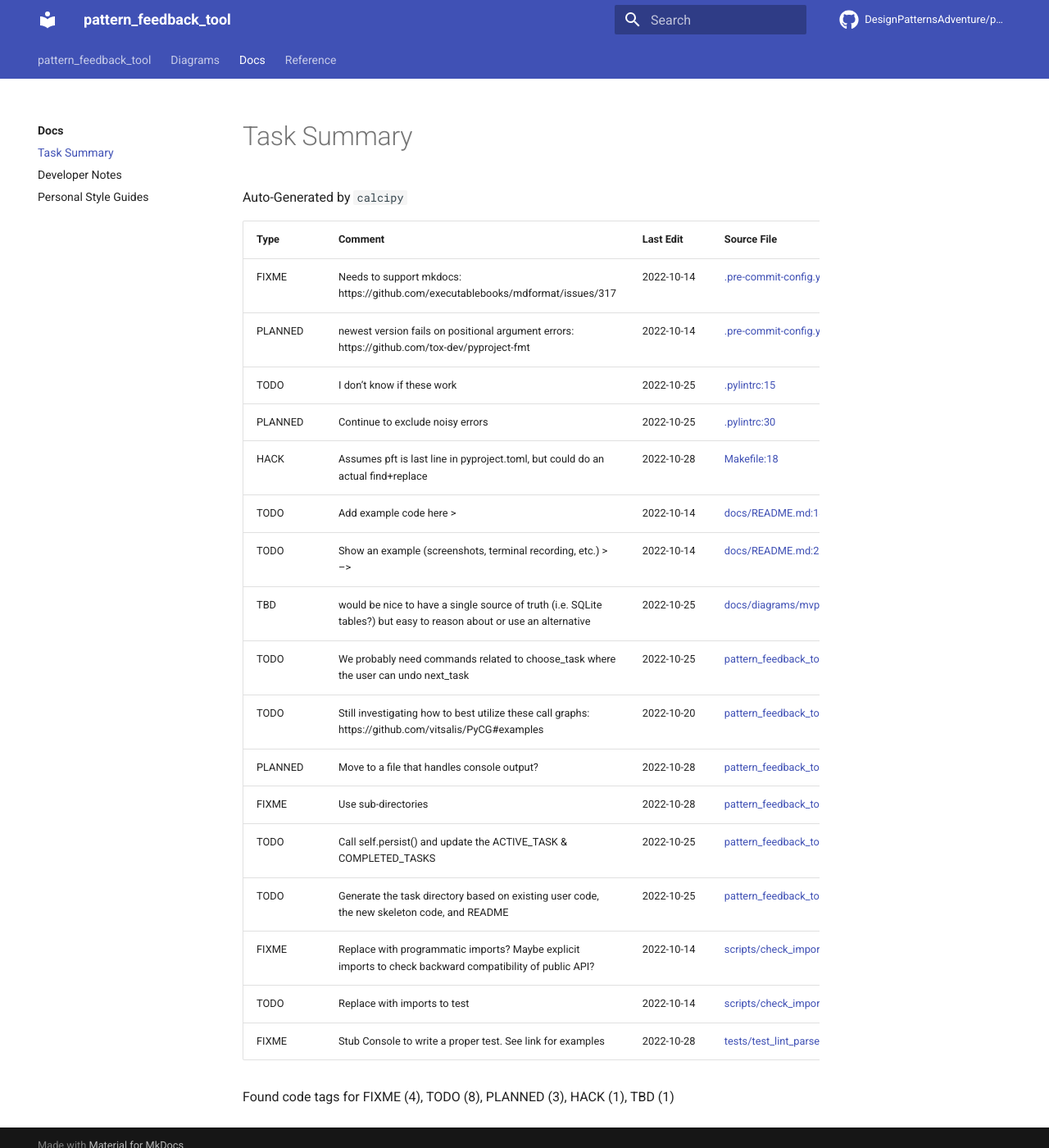
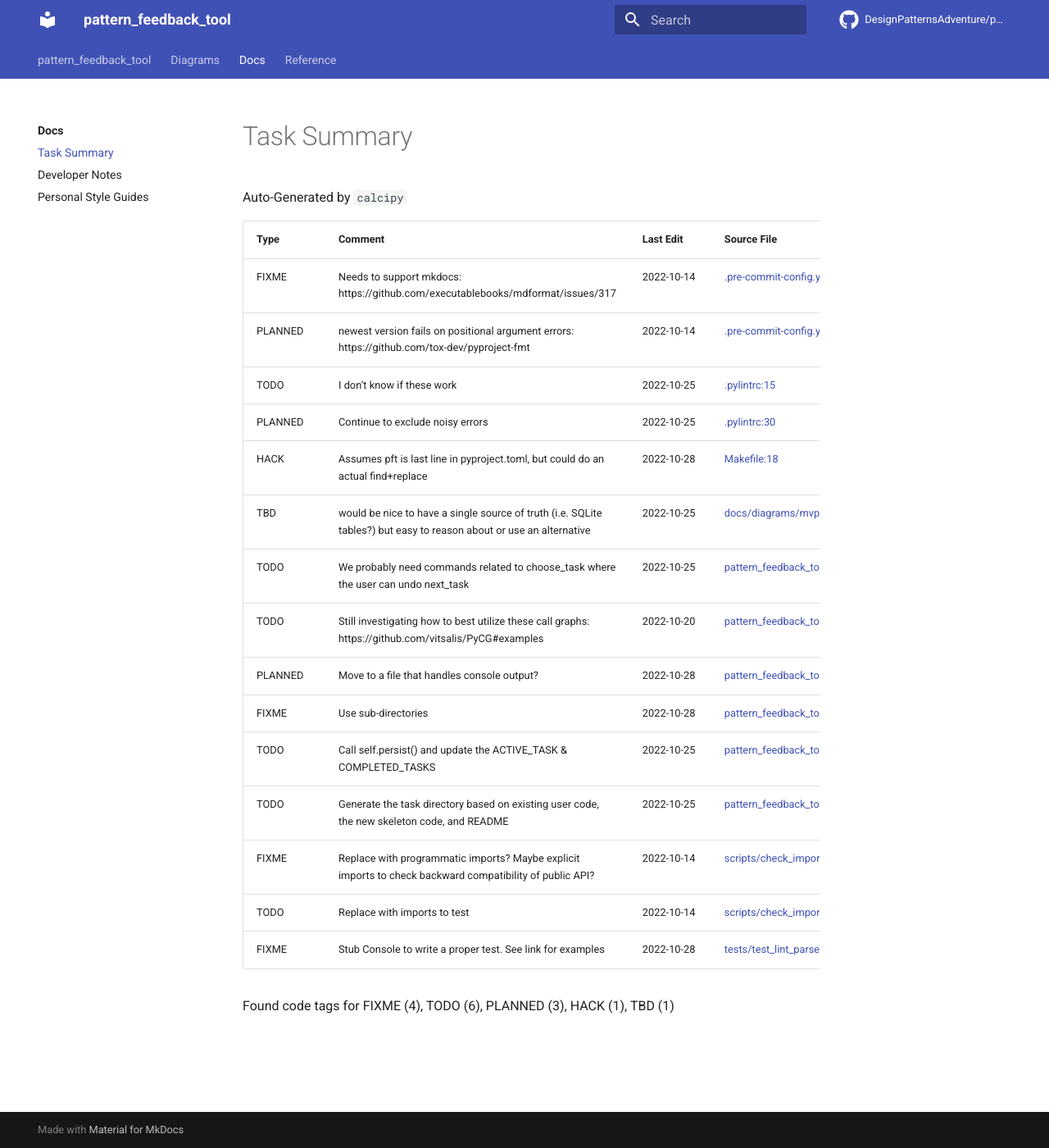
Before and after one commit to DesignPatternsAdventure/pattern_feedback_tool, an MkDocs documentation site: the page built from docs/docs/CODE_TAG_SUMMARY.md, in a window 1280 px wide and 1400 px high. Shown: the whole window at 82% size. Built offline with MkDocs 1.6.1 and Material for MkDocs 9.7.7, drawn with Linux system fonts in a browser that asks for light colours; comment, search, counter and statistics services are not loaded.

```diff
--- a/.pre-commit-config.yaml
+++ b/.pre-commit-config.yaml
@@ -62,7 +62,7 @@ repos:
         exclude: _.*\.md|CHANGELOG\.md
         args: [--wrap=no]
   - repo: https://github.com/gaborbernat/pyproject-fmt
-    rev: 0.2.0
+    rev: 0.3.4
     hooks:
       - id: pyproject-fmt
       # PLANNED: newest version fails on positional argument errors: https://github.com/tox-dev/pyproject-fmt
--- a/docs/docs/CODE_TAG_SUMMARY.md
+++ b/docs/docs/CODE_TAG_SUMMARY.md
@@ -9,8 +9,6 @@ Auto-Generated by `calcipy`
 | TODO    | I don't know if these work                                                                                          | 2022-10-25  | [.pylintrc:15](https://github.com/DesignPatternsAdventure/pattern_feedback_tool/blame/353a1e6ab93596b347f7ce7926b9834225c37e15/.pylintrc#L15)                                                         |
 | PLANNED | Continue to exclude noisy errors                                                                                    | 2022-10-25  | [.pylintrc:30](https://github.com/DesignPatternsAdventure/pattern_feedback_tool/blame/353a1e6ab93596b347f7ce7926b9834225c37e15/.pylintrc#L30)                                                         |
 | HACK    | Assumes pft is last line in pyproject.toml, but could do an actual find+replace                                     | 2022-10-28  | [Makefile:18](https://github.com/DesignPatternsAdventure/pattern_feedback_tool/blame/5d40ae3f50770415ac65b043b639f4237d784915/Makefile#L18)                                                           |
-| TODO    | Add example code here >                                                                                             | 2022-10-14  | [docs/README.md:14](https://github.com/DesignPatternsAdventure/pattern_feedback_tool/blame/d8682bba6b764ceb10b1199d03cfe06591334f98/docs/README.md#L14)                                               |
-| TODO    | Show an example (screenshots, terminal recording, etc.) > -->                                                       | 2022-10-14  | [docs/README.md:21](https://github.com/DesignPatternsAdventure/pattern_feedback_tool/blame/d8682bba6b764ceb10b1199d03cfe06591334f98/docs/README.md#L21)                                               |
 | TBD     | would be nice to have a single source of truth (i.e. SQLite tables?) but easy to reason about or use an alternative | 2022-10-25  | [docs/diagrams/mvp-wip.md:7](https://github.com/DesignPatternsAdventure/pattern_feedback_tool/blame/353a1e6ab93596b347f7ce7926b9834225c37e15/docs/diagrams/mvp-wip.md#L7)                             |
 | TODO    | We probably need commands related to choose_task where the user can undo next_task                                  | 2022-10-25  | [pattern_feedback_tool/doit_tasks.py:46](https://github.com/DesignPatternsAdventure/pattern_feedback_tool/blame/353a1e6ab93596b347f7ce7926b9834225c37e15/pattern_feedback_tool/doit_tasks.py#L50)     |
 | TODO    | Still investigating how to best utilize these call graphs: https://github.com/vitsalis/PyCG#examples                | 2022-10-20  | [pattern_feedback_tool/graphics.py:71](https://github.com/DesignPatternsAdventure/pattern_feedback_tool/blame/8f71e5ed2ba8bbf767c6d83077d5f2b5029e28c0/pattern_feedback_tool/graphics.py#L121)        |
@@ -22,6 +20,6 @@ Auto-Generated by `calcipy`
 | TODO    | Replace with imports to test                                                                                        | 2022-10-14  | [scripts/check_imports.py:14](https://github.com/DesignPatternsAdventure/pattern_feedback_tool/blame/d8682bba6b764ceb10b1199d03cfe06591334f98/scripts/check_imports.py#L14)                           |
 | FIXME   | Stub Console to write a proper test. See link for examples                                                          | 2022-10-28  | [tests/test_lint_parsers.py:60](https://github.com/DesignPatternsAdventure/pattern_feedback_tool/blame/5d40ae3f50770415ac65b043b639f4237d784915/tests/test_lint_parsers.py#L60)                       |
 
-Found code tags for FIXME (4), TODO (8), PLANNED (3), HACK (1), TBD (1)
+Found code tags for FIXME (4), TODO (6), PLANNED (3), HACK (1), TBD (1)
 
 <!-- calcipy:skip_tags -->
--- a/pyproject.toml
+++ b/pyproject.toml
@@ -6,6 +6,9 @@ build-backend = "poetry.core.masonry.api"
 ignore_patterns = [
   "test-data/sample_code/*.py",
 ]
+
+[tool.calcipy.test]
+pythons = ["3.10"]
 
 [tool.commitizen]
 name = "cz_conventional_commits"
@@ -21,9 +24,6 @@ known_first_party = "pattern_feedback_tool"
 length_sort = false
 line_length = 120
 multi_line_output = 5
-
-[tool.calcipy.test]
-pythons = ["3.10"]
 
 [tool.poetry]
 name = "pattern_feedback_tool"
```
Also changed, not shown: docs/README.md (+1 -2 lines), docs/docs/CHANGELOG.md (+1 -0 lines), 9 other files.
